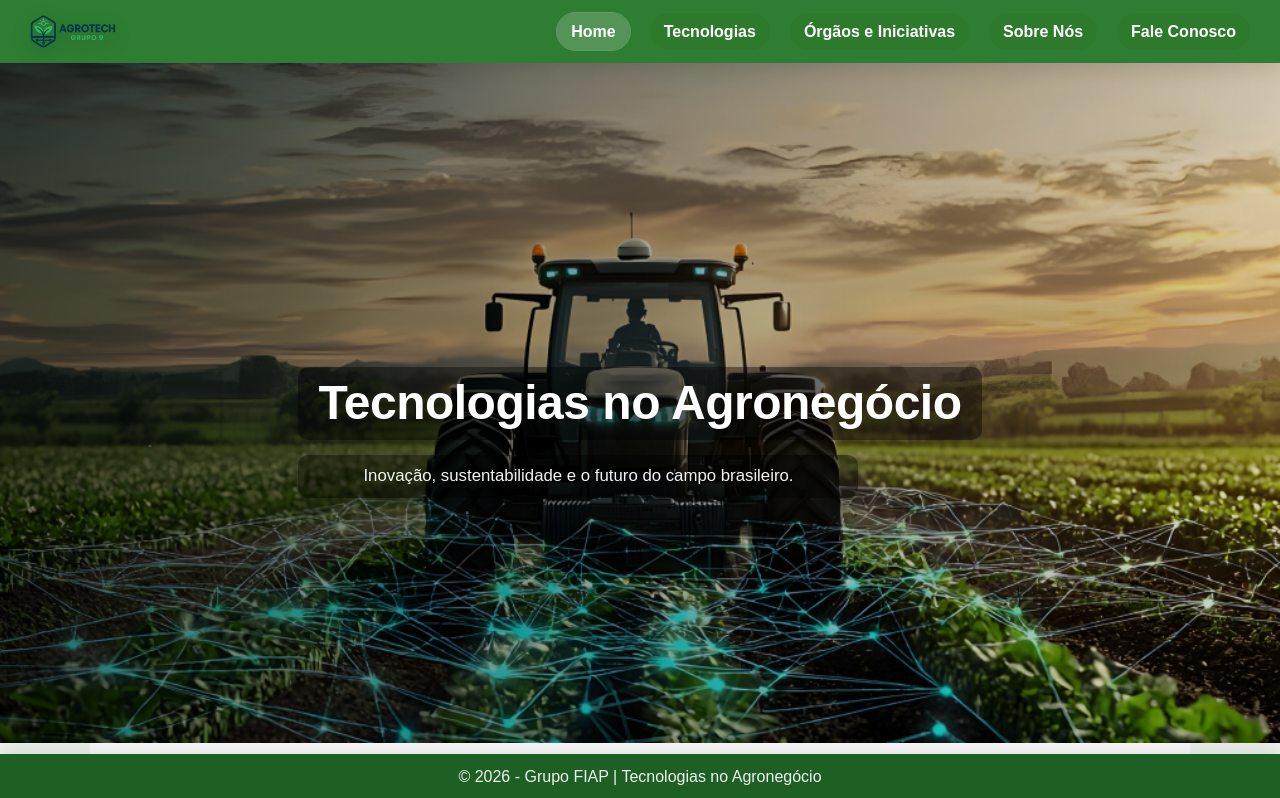
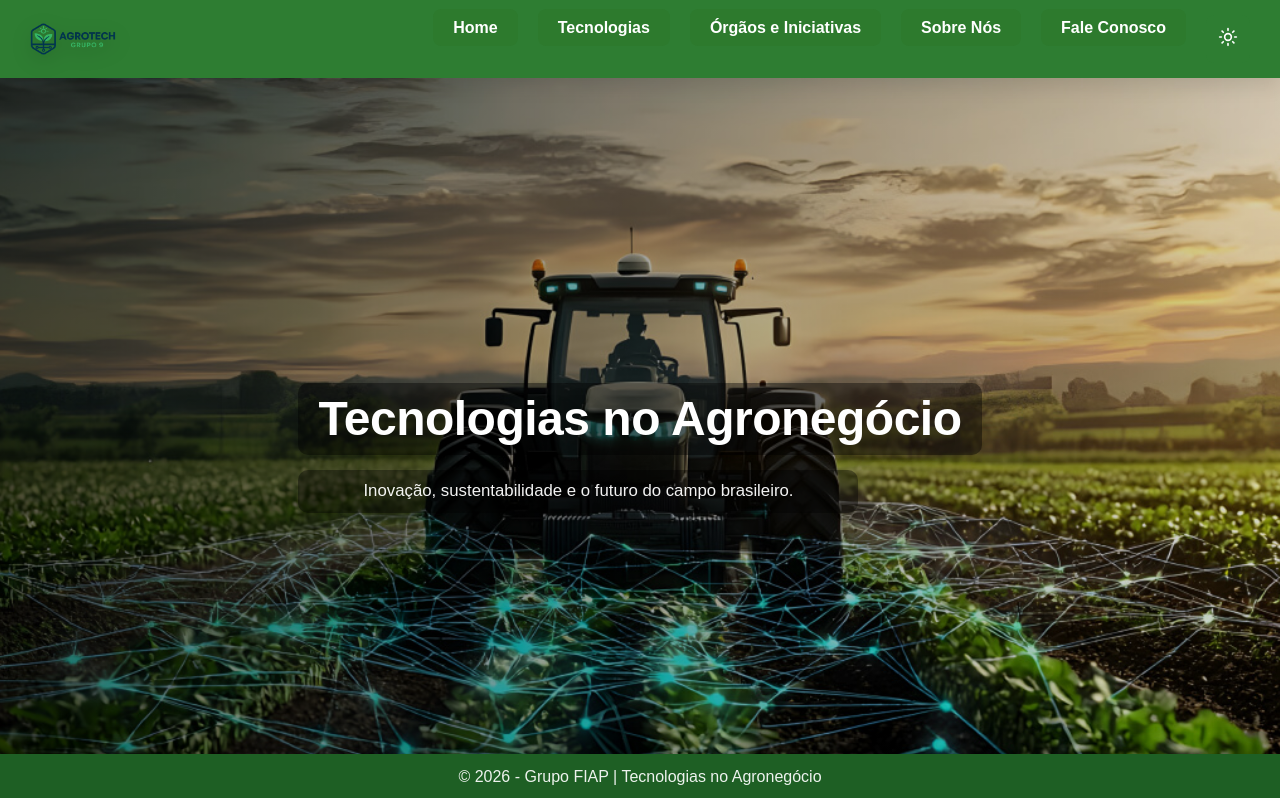
Before and after one commit to FIAP09/agrotech, a React (Vite) app: page / in a window 1280 px wide. Shown: the top 798 px of the page. Built offline with nearby package versions, Linux system fonts and the light colour scheme.

Commit message:
Enhance Navbar with theme toggle functionality
Updated Navbar component to accept theme and toggleTheme props. Added a button to toggle between light and dark themes.

```diff
--- a/src/components/Navbar.jsx
+++ b/src/components/Navbar.jsx
@@ -1,7 +1,8 @@
 import { NavLink } from "react-router-dom";
 import { useState } from "react";
+import { Sun, Moon } from "lucide-react";
 
-export default function Navbar() {
+export default function Navbar({ theme, toggleTheme }) {
   const [open, setOpen] = useState(false);
 
   function close() {
@@ -17,8 +18,6 @@ export default function Navbar() {
       <button
         className="menu-toggle"
         type="button"
-        aria-label="Abrir/fechar menu"
-        aria-expanded={open}
         onClick={() => setOpen((v) => !v)}
       >
         &#9776;
@@ -26,33 +25,45 @@ export default function Navbar() {
 
       <ul
         className="nav-links"
-        id="nav-links"
         style={open ? { display: "block" } : undefined}
       >
         <li>
-          <NavLink to="/" className="btn-nav" onClick={close} end>
+          <NavLink to="/" onClick={close} end>
             Home
           </NavLink>
         </li>
         <li>
-          <NavLink to="/tecnologias" className="btn-nav" onClick={close}>
+          <NavLink to="/tecnologias" onClick={close}>
             Tecnologias
           </NavLink>
         </li>
         <li>
-          <NavLink to="/orgaos-e-iniciativas" className="btn-nav" onClick={close}>
+          <NavLink to="/orgaos-e-iniciativas" onClick={close}>
             Órgãos e Iniciativas
           </NavLink>
         </li>
         <li>
-          <NavLink to="/sobre-nos" className="btn-nav" onClick={close}>
+          <NavLink to="/sobre-nos" onClick={close}>
             Sobre Nós
           </NavLink>
         </li>
         <li>
-          <NavLink to="/contato" className="btn-nav" onClick={close}>
+          <NavLink to="/contato" onClick={close}>
             Fale Conosco
           </NavLink>
+        </li>
+
+        {/* BOTÃO DE TEMA */}
+        <li>
+          <button
+            onClick={() => {
+              console.log("clicou");
+              toggleTheme();
+            }}
+            className="theme-btn"
+          >
+            {theme === "light" ? <Moon size={20} /> : <Sun size={20} />}
+          </button>
         </li>
       </ul>
     </nav>
```
